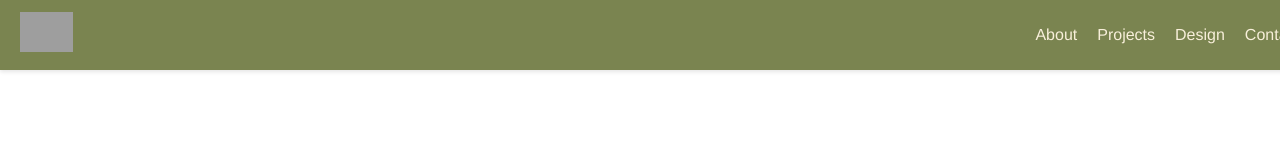
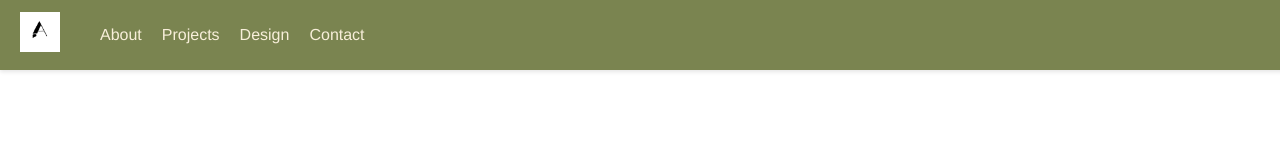
Before and after one commit to amyllee/amylee, a React (Vite) app: page / in a window 1280 px wide. Shown: the top 160 px of the page. Built offline with nearby package versions, Linux system fonts and the light colour scheme; grey boxes are pictures that could not be loaded.

Commit message:
fix image imports

```diff
--- a/src/components/Hero/Hero.tsx
+++ b/src/components/Hero/Hero.tsx
@@ -1,7 +1,7 @@
 import React, { useState } from "react";
 import styles from "./Hero.module.css";
-import headshot from "../src/assets/headshot.jpg";
-import illustrated from "../src/assets/illustrated.png"
+import headshot from "../../assets/headshot.jpg";
+import illustrated from "../../assets/illustrated.png"
 
 const Hero: React.FC = () => {
     const [hover, setHover] = useState(false);
--- a/src/components/Navbar/Navbar.module.css
+++ b/src/components/Navbar/Navbar.module.css
@@ -3,7 +3,6 @@
     height: 70px;
     display: flex; /* lay items out in navbar row */
     align-items: center; /* center items vertically */
-    justify-content: space-between;
     background-color: #7a8450;
     padding: 0 20px; /* puts space on left/right */
     box-shadow: 0 2px 4px rgba(0,0,0,0.1); /* shadow below navbar */
--- a/src/components/Navbar/Navbar.tsx
+++ b/src/components/Navbar/Navbar.tsx
@@ -1,6 +1,6 @@
 import React from "react";
 import styles from "./Navbar.module.css";
-import logo from "../src/assets/logo.png";
+import logo from "../../assets/logo.png";
 
 const Navbar: React.FC = () => {
     return (
```
